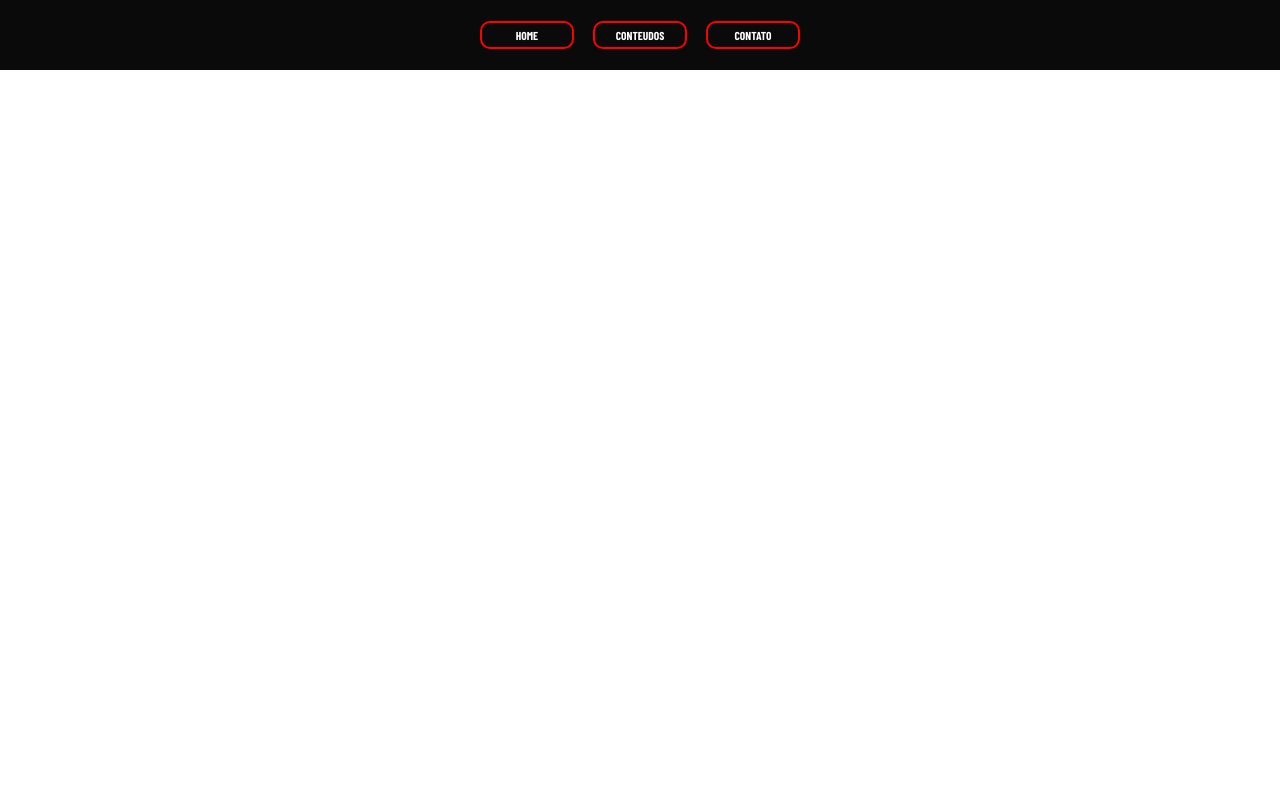
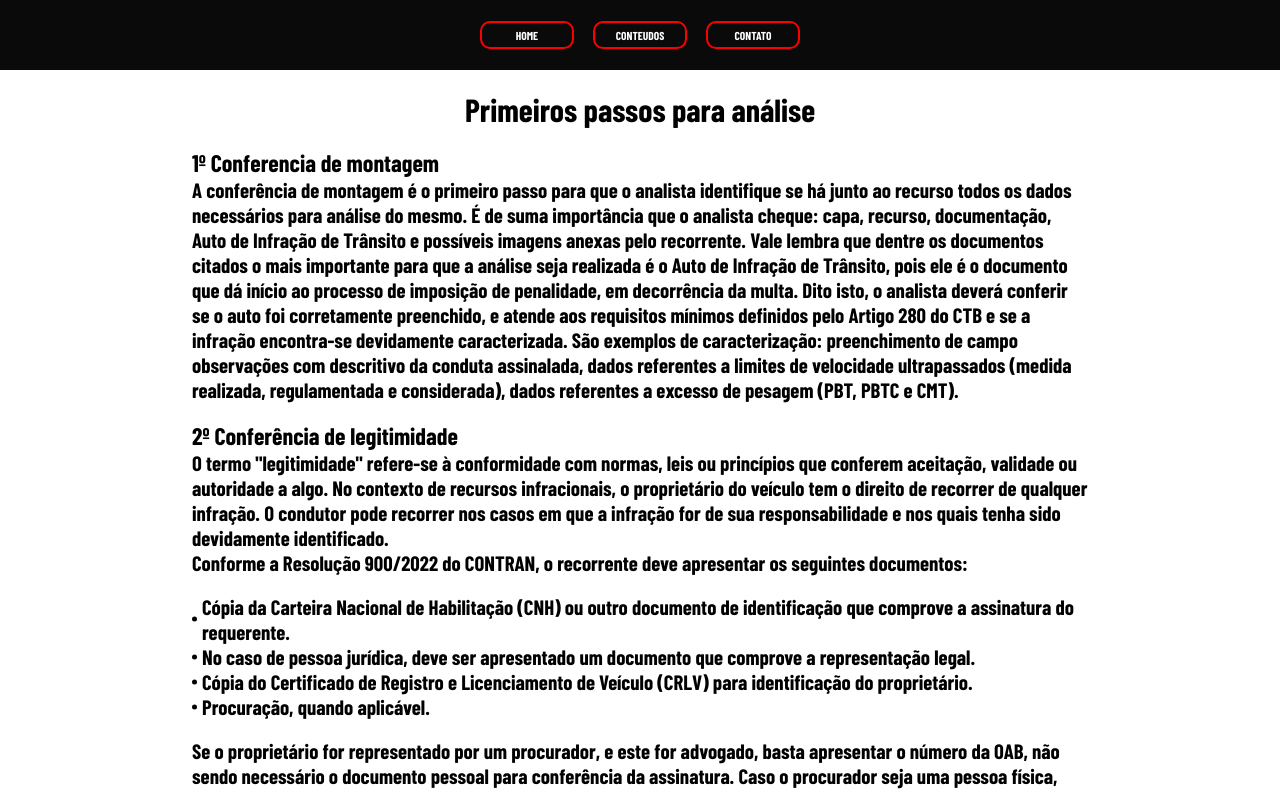
Before and after one commit to AlexBertonn/JariProject, a React (Vite) app: page /material in a window 1280 px wide. Shown: the top 791 px of the page. Built offline with nearby package versions, Linux system fonts and the light colour scheme; a web font is replaced by a local one.

Commit message:
Textos
Adição de conteúdo

```diff
--- a/src/pages/Material/Material.module.css
+++ b/src/pages/Material/Material.module.css
@@ -0,0 +1,52 @@
+.passo{
+    /* border: solid 2px red; */
+    display: flex;
+    align-items: center;
+    justify-content: center;
+    width: 70%;
+}
+
+.containerPasso{
+    display: flex;
+    justify-content: center;
+    flex: 1;
+}
+
+.textContainer{
+    display: flex;
+    flex-direction: column;
+    text-align: justify;
+}
+
+.textContainer h1{
+    text-align: center;
+    font-size: 2rem;
+    font-weight: 600;
+    color: black;
+    margin: 20px;
+}
+
+.textContainer p{
+    text-align:left;
+    font-size: 1.3rem;
+    color: black;
+}
+
+
+
+.marcador {
+    position: relative;
+    padding-left: 10px; /* Espaço para a bolinha */
+}
+
+.marcador::before {
+    content: '';
+    position: absolute;
+    left: 0;
+    top: 50%;
+    transform: translateY(-50%);
+    width: 5px; /* Largura da bolinha */
+    height: 5px; /* Altura da bolinha */
+    background-color: black; /* Cor da bolinha */
+    border-radius: 50%; /* Torna o elemento redondo */
+}
--- a/src/pages/Material/index.jsx
+++ b/src/pages/Material/index.jsx
@@ -9,9 +9,68 @@ function Material(){
     <>
       <Header/>
       <Container>
-      <section className={styles.homeBack}>
-        <main className={styles.home}>
-            <p>TESTE MATERIAIS DIDÁTICOS</p>
+      <section className={styles.containerPasso}>
+        <main className={styles.passo}>
+            <div className={styles.imgCard}></div>
+            <div className={styles.textContainer}>
+              <h1> Primeiros passos para análise</h1>
+              <h2> 1º Conferencia de montagem </h2>
+              <p> A conferência de montagem é o primeiro passo para que o analista identifique se há junto ao recurso todos os dados
+                necessários para análise do mesmo. É de suma importância que o analista cheque: capa, recurso, documentação, Auto de Infração de Trânsito e possíveis imagens anexas pelo recorrente.
+                Vale lembra que dentre os documentos citados o mais importante para que a análise seja realizada é o Auto de Infração de Trânsito, pois ele é o documento que dá início ao processo de imposição de penalidade, em decorrência da multa.
+                Dito isto, o analista deverá conferir se o auto foi corretamente preenchido, e atende aos requisitos mínimos definidos pelo Artigo 280 do CTB e se a infração encontra-se devidamente caracterizada.
+                São exemplos de caracterização: preenchimento de campo observações com descritivo da conduta assinalada, dados referentes a limites de velocidade ultrapassados (medida realizada, regulamentada e considerada), dados referentes a excesso de pesagem (PBT, PBTC e CMT).
+              </p>
+
+              <br />
+
+              <h2>2º Conferência de legitimidade</h2>
+              <p> O termo "legitimidade" refere-se à conformidade com normas, leis ou princípios que conferem aceitação, validade ou autoridade a algo.
+                  No contexto de recursos infracionais, o proprietário do veículo tem o direito de recorrer de qualquer infração. O condutor pode recorrer nos casos em que a infração for de sua responsabilidade e nos quais tenha sido devidamente identificado.
+              </p>
+
+              <p>Conforme a Resolução 900/2022 do CONTRAN, o recorrente deve apresentar os seguintes documentos:</p>
+
+              <br />
+              <p className={styles.marcador}>Cópia da Carteira Nacional de Habilitação (CNH) ou outro documento de identificação que comprove a assinatura do requerente.</p>
+              <p className={styles.marcador}>No caso de pessoa jurídica, deve ser apresentado um documento que comprove a representação legal.</p>
+              <p className={styles.marcador}>Cópia do Certificado de Registro e Licenciamento de Veículo (CRLV) para identificação do proprietário.</p>
+              <p className={styles.marcador}>Procuração, quando aplicável.</p>
+
+              <br />
+              <p>Se o proprietário for representado por um procurador, e este for advogado, basta apresentar o número da OAB, não sendo necessário o documento pessoal para conferência da assinatura. Caso o procurador seja uma pessoa física, será necessário apresentar um documento de identificação pessoal.</p>
+
+              <br />
+              <h3>Outras situações de legitimidade:</h3>
+              <p className={styles.marcador}>Verificar a conformidade da assinatura com a do documento apresentado.</p>
+              <p className={styles.marcador}>Confirmar a apresentação do documento de identificação pessoal.</p>
+              <p className={styles.marcador}>Certificar-se de que foi apresentado o contrato social, nos casos em que o recorrente seja uma pessoa jurídica.</p>
+              <p className={styles.marcador}>Verificar a apresentação do Certificado de Condição de Microempreendedor Individual.</p>
+              <p className={styles.marcador}>Assegurar que há procuração devidamente constituída no processo, caso um advogado ou outra pessoa assine o recurso em nome do recorrente.</p>
+              <p className={styles.marcador}>Determinar se a infração é de responsabilidade do condutor ou se é atribuída exclusivamente ao proprietário.</p>
+
+              <br />
+
+              <h2>3º Conferência de tempestividade </h2>
+              <p>A tempestividade de um documento refere-se à apresentação ou submissão desse documento dentro do prazo estipulado por normas legais, regulatórias ou administrativas. É um conceito fundamental no contexto jurídico e administrativo, pois o não cumprimento dos prazos pode resultar em consequências, como a rejeição de pedidos, recursos ou a perda de direitos.</p>
+              <p> Diante disso, o recurso deve ser apresentado dentro do prazo estabelecido. Ao realizar o processo de análise é essencial não se basear unicamente nas informações contidas na capa do recurso. Recomenda-se que se verifique as folhas impressas da Pesquisa Histórico de Infrações ou se consulte o sistema GRAL, na seção de Histórico da Autuação.
+                  A data do documento ou do recurso será considerada a do carimbo postal presente no envelope enviado pelo recorrente ou a data do registro no Sistema de Protocolo (SIPRO), caso o recurso seja protocolado diretamente no local apropriado.</p>
+
+              <br />
+              <h3>Importante</h3>
+              <p>É imperativo realizar a verificação no sistema de forma consistente, evitando a confiança excessiva nas informações contidas na capa do recurso. Recomenda-se, ainda, que se confirme a data por meio do carimbo do correio no envelope ou pela data anotada na primeira folha do recurso.</p>
+              <br />
+
+              <h2>4º Consistência da autuação, bem como da penalidade</h2>
+              <p>A notificação da autuação será considerada inconsistente nos seguintes casos: quando houver erro ou omissão em seus dados, quando for emitida com informações incompletas ou incorretas, e quando não for expedida de acordo com as disposições previstas no Código de Trânsito Brasileiro (CTB), ou seja, dentro do prazo de 30 dias após a ocorrência da infração.</p>
+              <p>Adicionalmente, a notificação da penalidade será igualmente considerada inconsistente se houver erro ou omissão, se os dados estiverem incompletos ou divergirem daqueles constantes no Auto de Infração de Trânsito (AIT), bem como se não for devidamente expedida.</p>
+              <br />
+
+              <h2>5º Mérito</h2>
+              <p>A análise do mérito do recurso dependerá sempre das alegações apresentadas pelo recorrente, que devem ser devidamente fundamentadas. O julgamento será realizado com base na legislação vigente, assegurando a conformidade com os dispositivos legais aplicáveis. Neste contexto, destaca-se o que está disposto no Decreto 44.779/2008, de 16 de abril de 2008, Art. 30, §1º, que estabelece diretrizes relevantes para a avaliação do recurso. Assim, é imprescindível que o recorrente apresente suas razões de forma clara e substancial, a fim de que o mérito do recurso possa ser analisado de maneira adequada e justa.</p>
+
+              <br />
+            </div>
         </main>
       </section>
       </Container>
```
